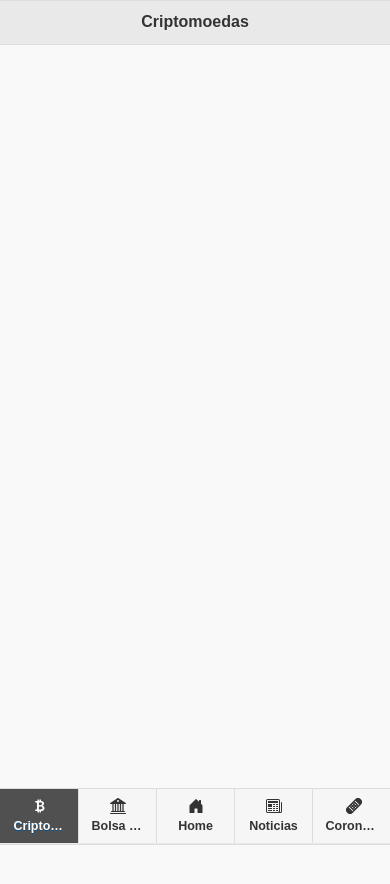
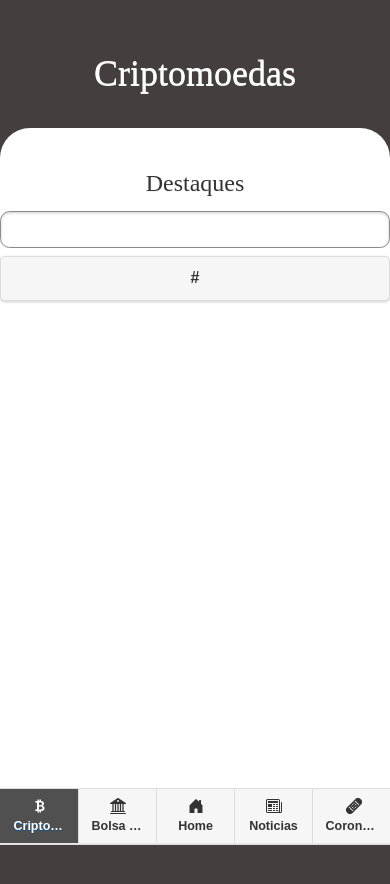
Before and after one commit to MarcioRK/FinanceMarketData, a website: page FinanceMarketData/www/html/Criptomoedas.html in a window 390 px wide. Before the commit the page ends 844 px from the top, so only its background shows below. Drawn offline with Linux system fonts and the light colour scheme.

Commit message:
Layout bolsa de valores

```diff
--- /dev/null
+++ b/FinanceMarketData/www/css/Criptomoedas.css
@@ -0,0 +1,10 @@
+#topCriptoLabel {
+    text-align: center;
+    margin-top: 39px;
+    margin-bottom: 12px;
+    font-family: 'Red Hat Text';
+    font-style: normal;
+    font-weight: 400;
+    font-size: 24px;
+    line-height: 32px;
+}
--- a/FinanceMarketData/www/html/Criptomoedas.html
+++ b/FinanceMarketData/www/html/Criptomoedas.html
@@ -16,9 +16,11 @@
     <meta name="viewport" content="initial-scale=1, width=device-width, viewport-fit=cover">
 
     <link rel="stylesheet" href="../assets/jquery.mobile.structure-1.4.5.min.css">
-    <link rel="stylesheet" href="../css/index.css">
     <link rel="stylesheet" href="../assets/jquery.mobile.icons.min.css">
     <link rel="stylesheet" href="../assets/theme.min.css">
+    <link rel="stylesheet" href="../css/index.css">
+    <link rel="stylesheet" href="../css/header.css">
+    <link rel="stylesheet" href="../css/Criptomoedas.css">
 
     <script src="../js/index.js"></script>
     <script src="../assets/jquery-1.11.1.min.js"></script>
@@ -28,9 +30,24 @@
 </head>
 
 <body>
-    <div data-role="page" id="pageHome">
-        <div data-role="header" id="header">
-            <h1>Criptomoedas</h1>
+    <div data-role="page" id="pageHome" class="pageHeaderBackground">
+        <div id="Tela" class="flex-container">
+            <header>
+                <h1 id="Titulo">Criptomoedas</h1>
+            </header>
+            <div id="Conteudo">
+                <div>
+                    <p id="topCriptoLabel">Destaques</p>
+                    <div>
+
+                    </div>
+
+                </div>
+                <form id="formAcao">
+                    <input id="inputAcao">
+                    <button id="btnAcao">#</button>
+                </form>
+            </div>
         </div>
 
 
```
Also changed, not shown: FinanceMarketData/www/css/BolsaDeValores.css (+19 -1 lines), FinanceMarketData/www/html/BolsaDeValores.html (+5 -0 lines).
